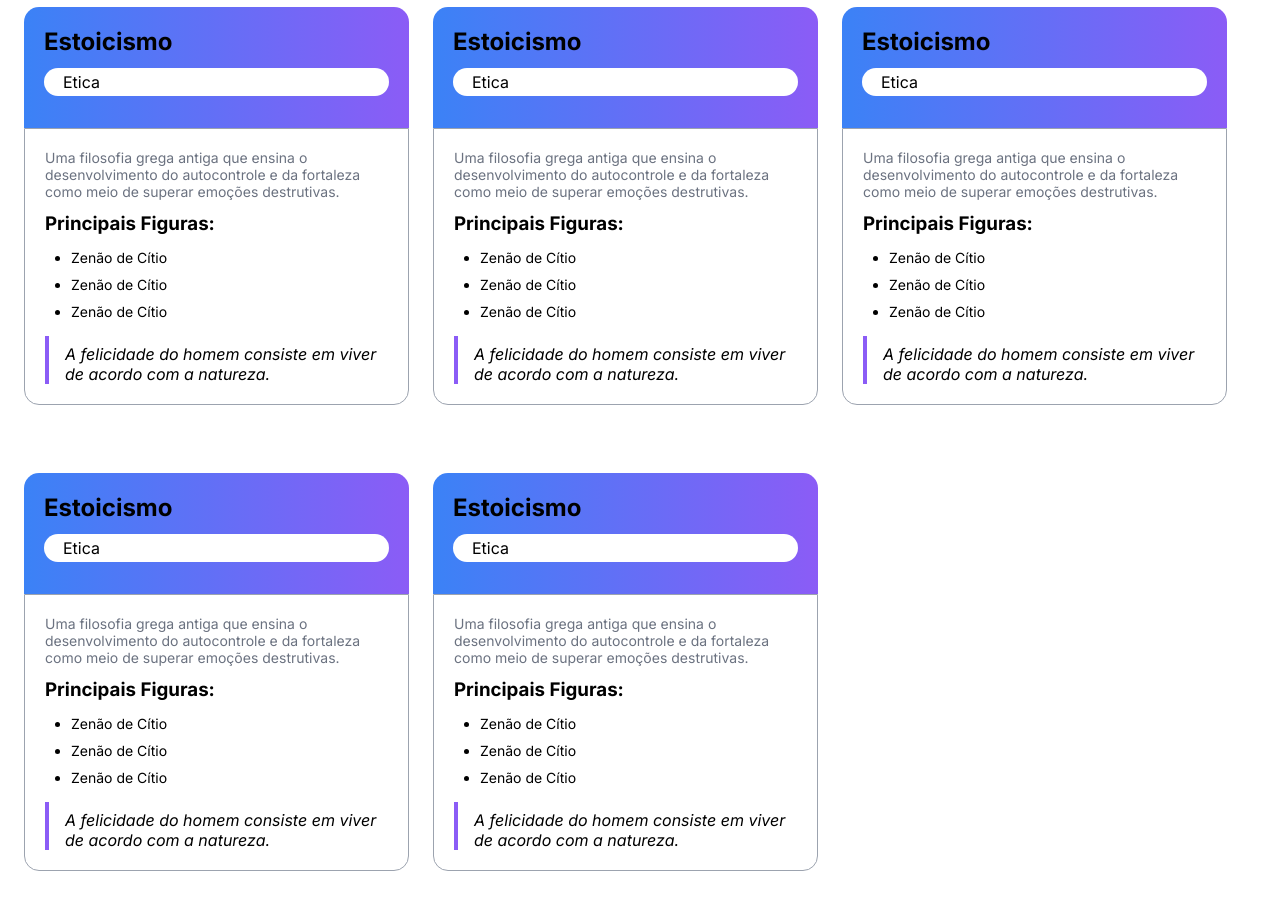
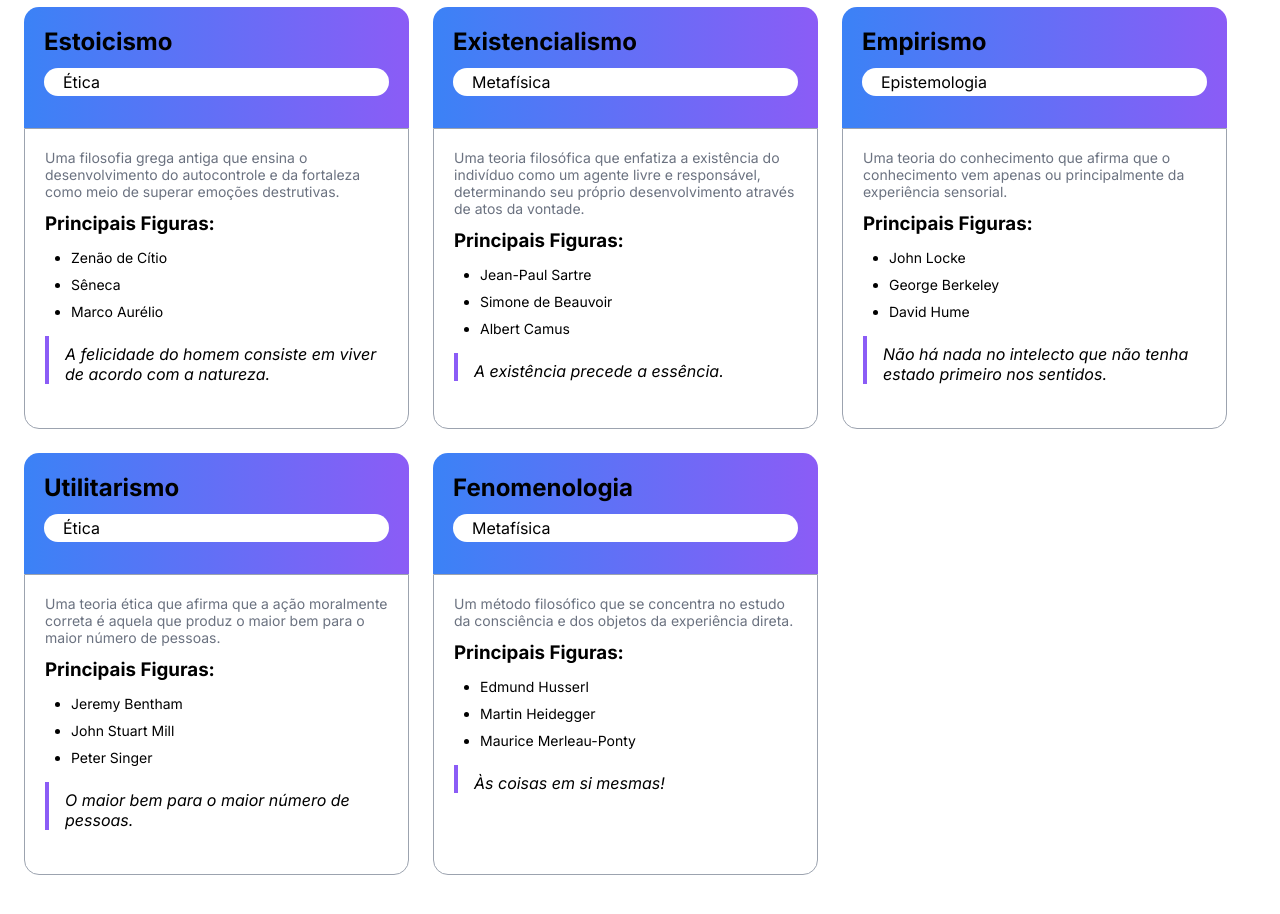
Before and after one commit to EvandroRodCoelho/philosophies, an Angular app: page / in a window 1280 px wide. Shown: the part 400-1314 px from the top of the page. After the commit the page ends 1287 px from the top, so only its background shows below. Built offline with nearby package versions, Linux system fonts and the light colour scheme.

Commit message:
feat: get real data

```diff
--- a/src/app/components/card/card.component.html
+++ b/src/app/components/card/card.component.html
@@ -1,28 +1,27 @@
 <div class="container">
   <header>
-    <h2>Estoicismo</h2>
+    <h2>{{ cardInfo.name }}</h2>
     <div class="type">
-      <span>Etica</span>
+      <span>{{ getTranslatedType()  }}</span>
     </div>
   </header>
 
-
   <div class="container__info">
     <p class="container__info__description">
-      Uma filosofia grega antiga que ensina o desenvolvimento do autocontrole e da fortaleza como meio de
-      superar emoções destrutivas.
+      {{ cardInfo.description }}
     </p>
+
     <div class="container__info__artists">
       <h3>Principais Figuras:</h3>
       <ul>
-        <li>Zenão de Cítio</li>
-        <li>Zenão de Cítio</li>
-        <li>Zenão de Cítio</li>
+          @for (philosopher of cardInfo.key_figures ; track philosopher) {
+            <li>{{ philosopher }}</li>
+          }
       </ul>
     </div>
+
     <blockquote>
-      <p>A felicidade do homem consiste em viver de acordo com a natureza.</p>
+      <p>{{ cardInfo.quote }}</p>
     </blockquote>
   </div>
-
 </div>
--- a/src/app/components/card/card.component.scss
+++ b/src/app/components/card/card.component.scss
@@ -5,7 +5,10 @@
   flex: 1;
   width: 100%;
   max-width: 385px;
-  max-height: 400px;
+  height: 100%;
+
+  display: flex;
+  flex-direction: column;
 
   @media screen and (min-width: 0px) and  (max-width:812px) {
       max-width: 100%;
@@ -44,7 +47,9 @@
     border-bottom-right-radius: $border-radius;
     border-bottom-left-radius: $border-radius;
     padding: 20px;
+    padding-bottom: 0;
     width: 100%;
+    flex: 1;
 
     &__description {
       color: var(--muted-text);
--- a/src/app/components/card/card.component.ts
+++ b/src/app/components/card/card.component.ts
@@ -1,12 +1,24 @@
-import { Component } from '@angular/core';
+import { Component, Input } from '@angular/core';
+import { Philosophy } from '../../interface/philosophies';
 
 @Component({
   selector: 'app-card',
   standalone: true,
   imports: [],
   templateUrl: './card.component.html',
-  styleUrl: './card.component.scss'
+  styleUrl: './card.component.scss',
 })
 export class CardComponent {
+  @Input() cardInfo: Philosophy = {} as Philosophy;
 
+  typeTranslatePT: Record<string, string> = {
+      ethics: 'Ética',
+      metaPhysics: 'Metafísica',
+      epistemology: 'Epistemologia',
+    };
+
+
+  getTranslatedType(): string {
+    return this.typeTranslatePT[this.cardInfo.type] || 'Desconhecido';
+  }
 }
--- /dev/null
+++ b/src/app/interface/philosophies.ts
@@ -0,0 +1,9 @@
+export interface Philosophy {
+  name: string;
+  type: 'ethics' | 'metaPhysics' | 'epistemology';
+  description: string;
+  key_figures: string[];
+  quote: string;
+}
+
+export type Philosophies = Philosophy[];
--- /dev/null
+++ b/src/app/mock/philosophiesData.ts
@@ -0,0 +1,49 @@
+import { Philosophies } from '../interface/philosophies';
+
+export const philosophiesData: Philosophies = [
+  {
+    name: 'Estoicismo',
+    type: 'ethics',
+    description:
+      'Uma filosofia grega antiga que ensina o desenvolvimento do autocontrole e da fortaleza como meio de superar emoções destrutivas.',
+    key_figures: ['Zenão de Cítio', 'Sêneca', 'Marco Aurélio'],
+    quote: 'A felicidade do homem consiste em viver de acordo com a natureza.',
+  },
+  {
+    name: 'Existencialismo',
+    type: 'metaPhysics',
+    description:
+      'Uma teoria filosófica que enfatiza a existência do indivíduo como um agente livre e responsável, determinando seu próprio desenvolvimento através de atos da vontade.',
+    key_figures: ['Jean-Paul Sartre', 'Simone de Beauvoir', 'Albert Camus'],
+    quote: 'A existência precede a essência.',
+  },
+  {
+    name: 'Empirismo',
+    type: 'epistemology',
+    description:
+      'Uma teoria do conhecimento que afirma que o conhecimento vem apenas ou principalmente da experiência sensorial.',
+    key_figures: ['John Locke', 'George Berkeley', 'David Hume'],
+    quote:
+      'Não há nada no intelecto que não tenha estado primeiro nos sentidos.',
+  },
+  {
+    name: 'Utilitarismo',
+    type: 'ethics',
+    description:
+      'Uma teoria ética que afirma que a ação moralmente correta é aquela que produz o maior bem para o maior número de pessoas.',
+    key_figures: ['Jeremy Bentham', 'John Stuart Mill', 'Peter Singer'],
+    quote: 'O maior bem para o maior número de pessoas.',
+  },
+  {
+    name: 'Fenomenologia',
+    type: 'metaPhysics',
+    description:
+      'Um método filosófico que se concentra no estudo da consciência e dos objetos da experiência direta.',
+    key_figures: [
+      'Edmund Husserl',
+      'Martin Heidegger',
+      'Maurice Merleau-Ponty',
+    ],
+    quote: 'Às coisas em si mesmas!',
+  },
+];
--- a/src/app/pages/home/home.component.html
+++ b/src/app/pages/home/home.component.html
@@ -27,11 +27,9 @@
       </section>
 
       <section class="main__cards">
-        <app-card></app-card>
-        <app-card></app-card>
-        <app-card></app-card>
-        <app-card></app-card>
-        <app-card></app-card>
+          @for (philosopher of philosophiesFilter; track philosopher) {
+            <app-card [cardInfo]="philosopher"></app-card>
+          }
       </section>
     </main>
 </body>
--- a/src/app/pages/home/home.component.ts
+++ b/src/app/pages/home/home.component.ts
@@ -3,12 +3,15 @@ import { ButtonThemeComponent } from '../../components/button-theme/button-theme
 import { ThemeService } from '../../services/theme.service';
 import { CommonModule } from '@angular/common';
 import { CardComponent } from '../../components/card/card.component';
+import { philosophiesData } from '../../mock/philosophiesData';
+
 type FilterState = {
   all: boolean;
   ethics: boolean;
   metaPhysics: boolean;
   epistemology: boolean;
 };
+
 @Component({
   selector: 'app-home',
   standalone: true,
@@ -17,24 +20,35 @@ type FilterState = {
   styleUrl: './home.component.scss',
 })
 export class HomeComponent {
-  constructor(private themeService: ThemeService) {}
+  philosophiesFilter = [...philosophiesData];
   filterActive: FilterState = {
     all: true,
     ethics: false,
     metaPhysics: false,
     epistemology: false,
   };
-  toggleFilter(filtro: keyof FilterState) {
-    Object.keys(this.filterActive).forEach((key) => {
-      this.filterActive[key as keyof FilterState] = false;
-    });
 
-    if (filtro === 'all') {
-      this.filterActive.all = true;
-    } else {
-      this.filterActive[filtro] = true;
-    }
+  constructor(private themeService: ThemeService) {}
+
+  toggleFilter(filterKey: keyof FilterState): void {
+    const updatedFilters = this.resetFilters(filterKey);
+    this.filterActive = updatedFilters;
+
+    this.philosophiesFilter = this.applyFilter(filterKey);
   }
+
+  private resetFilters(filterKey: keyof FilterState): FilterState {
+    return Object.keys(this.filterActive).reduce(
+      (acc, key) => ({ ...acc, [key]: key === filterKey }),
+      {} as FilterState
+    );
+  }
+
+  private applyFilter(filterKey: keyof FilterState) {
+    if (filterKey === 'all') return [...philosophiesData];
+    return philosophiesData.filter((item) => item.type === filterKey);
+  }
+
   isDarkMode(): boolean {
     return this.themeService.isDarkMode();
   }
```
